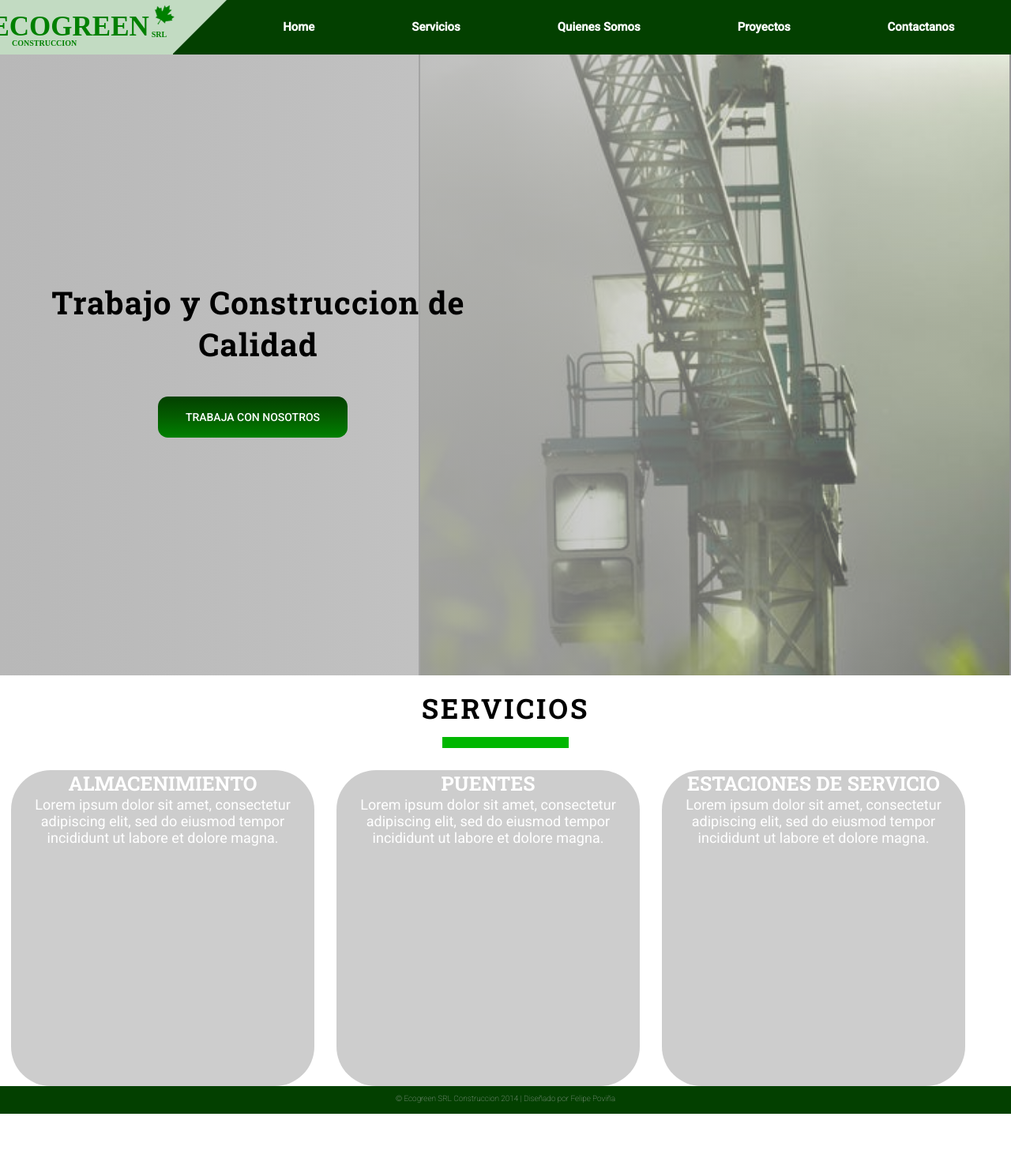
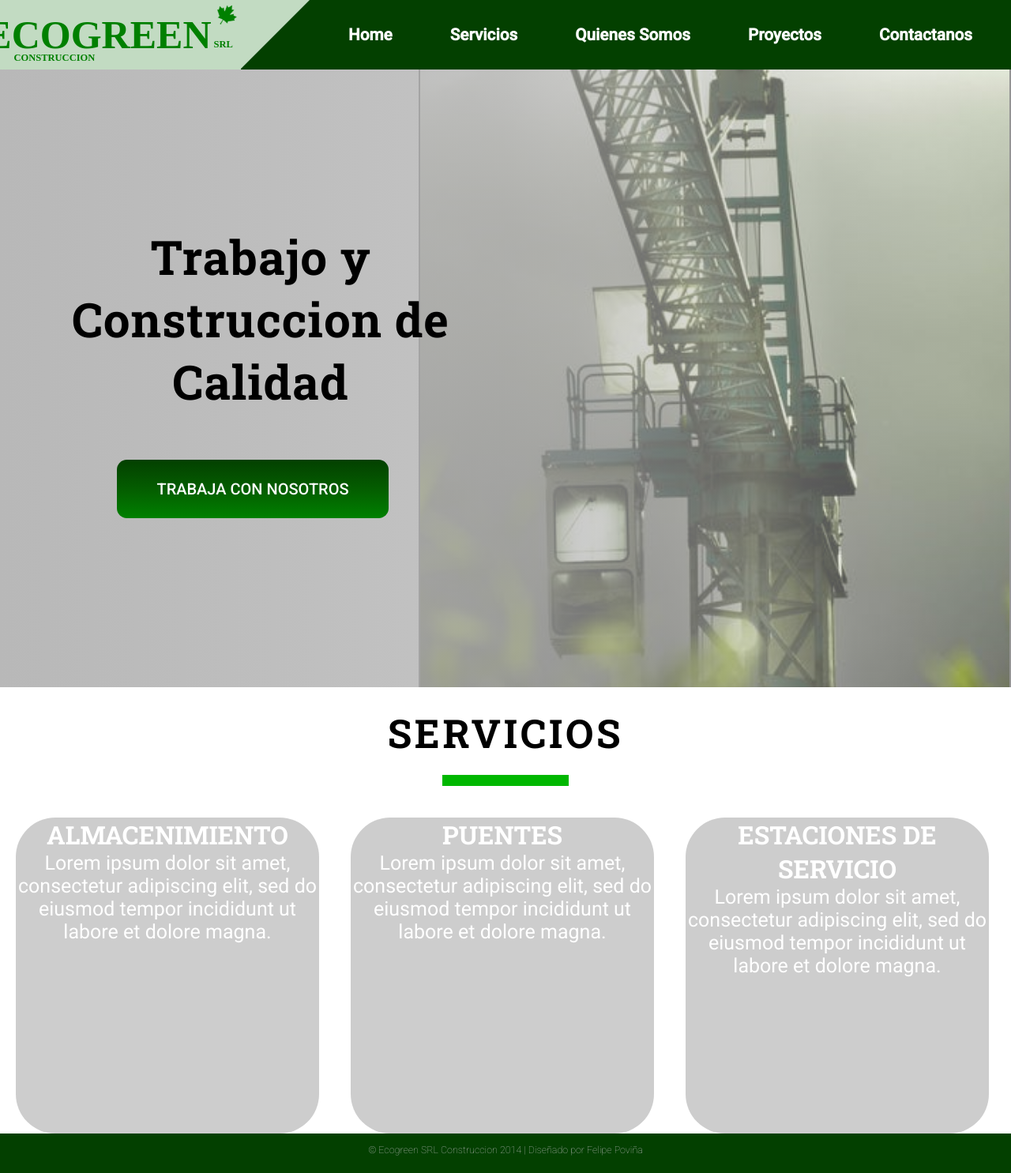
Before and after one commit to felipepov/ECOGREENsrl, a plain HTML site: page index.html in a window 1280 px wide. Shown: the whole page at 79% size. Before the commit the page ends 1410 px from the top, so only its background shows below. Drawn offline with Linux system fonts and the light colour scheme; a web font is replaced by a local one.

Commit message:
SASS corrections made

```diff
--- a/css/main.css
+++ /dev/null
@@ -1,283 +0,0 @@
-@import url("https://fonts.googleapis.com/css2?family=Alegreya+SC:wght@900&family=Roboto+Slab:wght@400;700&Work+Sans:wght@800&family=Roboto:wght@100;400;500&display=swap");
-* {
-  box-sizing: border-box;
-  margin: 0;
-  padding: 0;
-}
-
-html {
-  height: 100%;
-}
-
-body {
-  min-height: 100vh;
-  display: flex;
-  flex-direction: column;
-}
-
-/* HEADER */
-header {
-  position: fixed;
-  height: calc(55px * 1.25);
-  width: 100%;
-  display: flex;
-  z-index: 1;
-  background-color: #C2DBC2;
-}
-
-/* ecogreen logo */
-.logo {
-  display: grid;
-  grid-template-rows: 1fr;
-  grid-template-columns: calc(35px* 5.25) calc(10px* 2);
-  align-self: center;
-  height: 100%;
-  padding-left: 5px;
-  padding-right: 10px;
-  color: #008000;
-  background-color: #C2DBC2;
-  font-family: "Alegreya SC", serif;
-}
-
-.logo__title {
-  font-size: 35px;
-  grid-column: 1 / 2;
-  grid-row: 1 / 2;
-  align-self: center;
-  justify-self: flex-end;
-}
-
-.logo__subtitle {
-  grid-column: 1 / 2;
-  grid-row: 1 / 2;
-  align-self: flex-end;
-  align-self: center;
-  padding-top: 40px;
-  padding-left: 10px;
-}
-
-.logo__sidetitle {
-  grid-column: 2 / 3;
-  grid-row: 1 / 2;
-  align-self: center;
-  padding-top: 18px;
-  background-color: #C2DBC2;
-  padding-right: 25vw;
-  padding-left: 3px;
-}
-
-.logo__subtitle, .logo__sidetitle {
-  font-size: 10px;
-}
-
-.logo__icon {
-  background-color: #C2DBC2;
-  grid-column: 2 / 3;
-  grid-row: 1 / 2;
-  align-self: flex-start;
-  padding-right: 25vw;
-}
-
-/* navigation */
-.navbar {
-  display: flex;
-  width: 100%;
-}
-
-.navbar__square {
-  background-color: #034000;
-  width: 100%;
-  display: flex;
-  align-content: center;
-}
-
-.navbar__triangle {
-  display: inline-block;
-  border-top: calc(55px * 1.25) solid transparent;
-  border-right: calc(55px * 1.25) solid #034000;
-}
-
-.navbar__square > h5 {
-  display: none;
-}
-
-.navbar__menu {
-  height: 55px;
-  width: 55px;
-  margin: 0 auto;
-  align-self: center;
-  padding: 10px 0;
-}
-
-/* MAIN CONTENT */
-main {
-  margin-top: 55px;
-}
-
-/* home page */
-.home {
-  display: flex;
-  flex-direction: column;
-  align-items: center;
-  justify-content: center;
-  text-align: center;
-  background: rgba(184, 184, 184, 0.7);
-  height: 100vh;
-  position: relative;
-}
-
-.home:before {
-  background: url(../images/Crane1.png) no-repeat center center/cover;
-  content: '';
-  position: absolute;
-  width: 100%;
-  height: 100%;
-  top: 0;
-  left: 0;
-  z-index: -1;
-}
-
-.home__title {
-  font-size: 40px;
-  font-family: "Roboto Slab", serif;
-  font-weight: 700;
-  padding-bottom: 40px;
-  letter-spacing: 1px;
-}
-
-.home__btn {
-  background: linear-gradient(360deg, #008000, #045D00, #034000);
-  color: white;
-  padding: 18px 35px;
-  font-family: "Roboto", sans-serif;
-  font-size: 14px;
-  font-weight: 500;
-  box-shadow: 0px var(10px) 0px var(#008000);
-  border-radius: 12.5px;
-  border: 0;
-}
-
-.home__btn:hover {
-  background: linear-gradient(360deg, #00B700, #008000, #045D00);
-}
-
-.home a {
-  text-decoration: none;
-}
-
-/* services page */
-.services {
-  background-color: white;
-}
-
-.services--inner {
-  display: flex;
-  flex-direction: column;
-}
-
-.services__title {
-  font-size: 35px;
-  font-family: "Roboto Slab", serif;
-  font-weight: 700;
-  margin-top: 18px;
-  align-self: center;
-  letter-spacing: calc(10px * 0.3);
-}
-
-.services__underline {
-  align-self: center;
-  width: 10em;
-  border: 7px solid #00B700;
-  margin: 14px 0;
-}
-
-.services__cards {
-  display: flex;
-  flex-direction: column;
-  margin-top: 14px;
-}
-
-.card {
-  background: rgba(184, 184, 184, 0.7);
-  width: 100%;
-  text-align: center;
-  height: 400px;
-  margin: 14px 0;
-  color: white;
-}
-
-.card__title {
-  font-size: 25px;
-  font-family: "Roboto Slab", serif;
-  font-weight: 700;
-}
-
-.card__text {
-  font-size: 18px;
-  font-family: "Roboto", sans-serif;
-  font-weight: 400;
-}
-
-/* FOOTER */
-footer {
-  height: 35px;
-  margin-top: auto;
-  background-color: #034000;
-  padding: 10px;
-}
-
-.footer__info {
-  font-family: "Roboto", sans-serif;
-  font-weight: 100;
-  color: #B8B8B8;
-  font-size: 10px;
-  text-align: center;
-}
-
-/* RESPONSIVENESS */
-@media (min-width: 768px) {
-  .navbar__square {
-    flex-direction: row;
-    justify-content: space-around;
-    color: white;
-    font-family: "Roboto", sans-serif;
-    font-size: 18px;
-    font-weight: 700;
-    padding: 0 10px;
-  }
-  .navbar__square > h5 {
-    display: block;
-    align-self: center;
-  }
-  .navbar__menu {
-    display: none;
-  }
-  .home__title {
-    font-size: 55px;
-  }
-  .services__cards {
-    display: flex;
-    flex-direction: row;
-  }
-  .card {
-    width: 30vw;
-    border-radius: calc(calc(12.5px*2)*2);
-    margin: 0 14px;
-  }
-}
-
-@media (min-width: 1100px) {
-  .home {
-    background: linear-gradient(270deg, rgba(255, 255, 255, 0.25), rgba(175, 175, 175, 0.75), #b8b8b8), url(../images/Crane1.png) no-repeat right;
-  }
-  .home:before {
-    display: none;
-  }
-  .home__title {
-    font-size: 40px;
-    padding-left: 14px;
-  }
-  .home__title, .home__btn {
-    margin-right: 50vw;
-  }
-}
--- a/index.html
+++ b/index.html
@@ -3,7 +3,7 @@
   <head>
     <meta charset="UTF-8" />
     <meta name="viewport" content="width=device-width, initial-scale=1.0" />
-    <link rel="stylesheet" href="css/main.css" />
+    <link rel="stylesheet" href="css/main.min.css" />
     <title>Ecogreen Construccion SRL</title>
   </head>
   <body>
```
Also changed, not shown: css/main.min.css (added).
